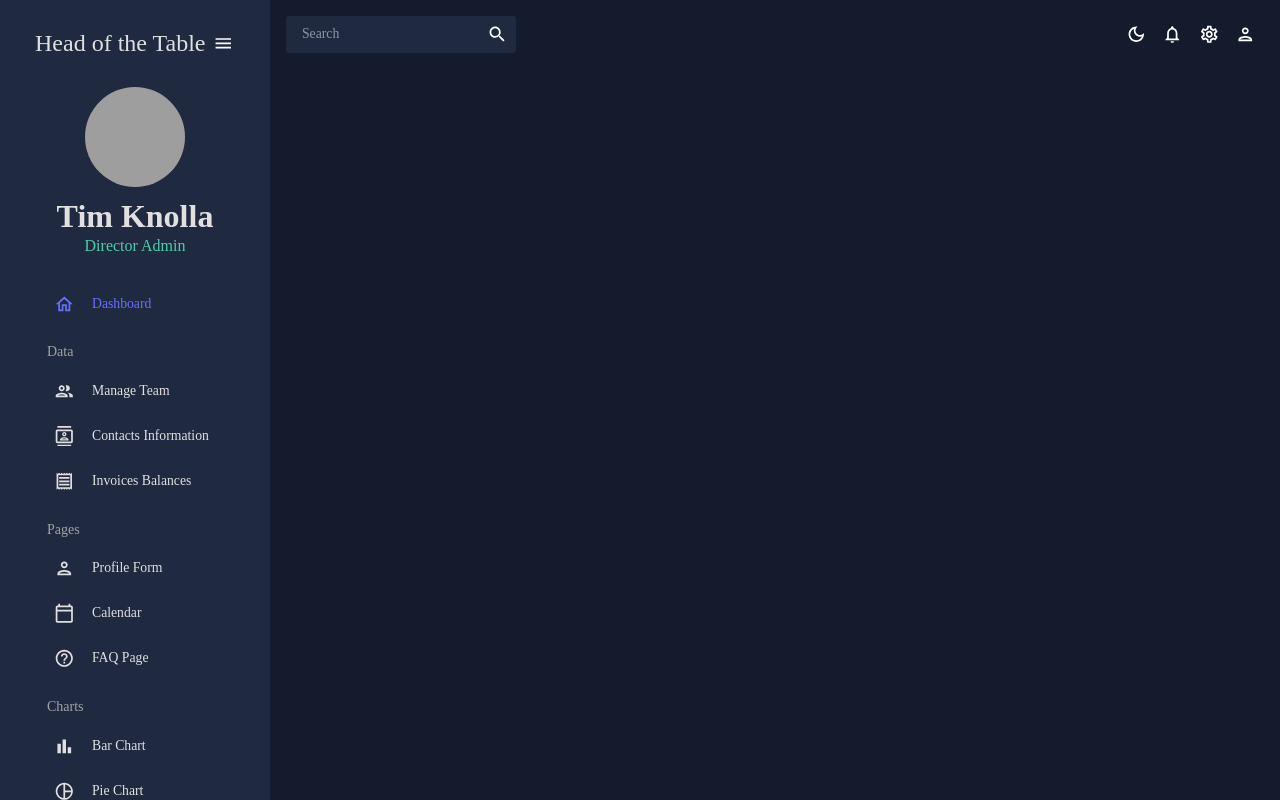
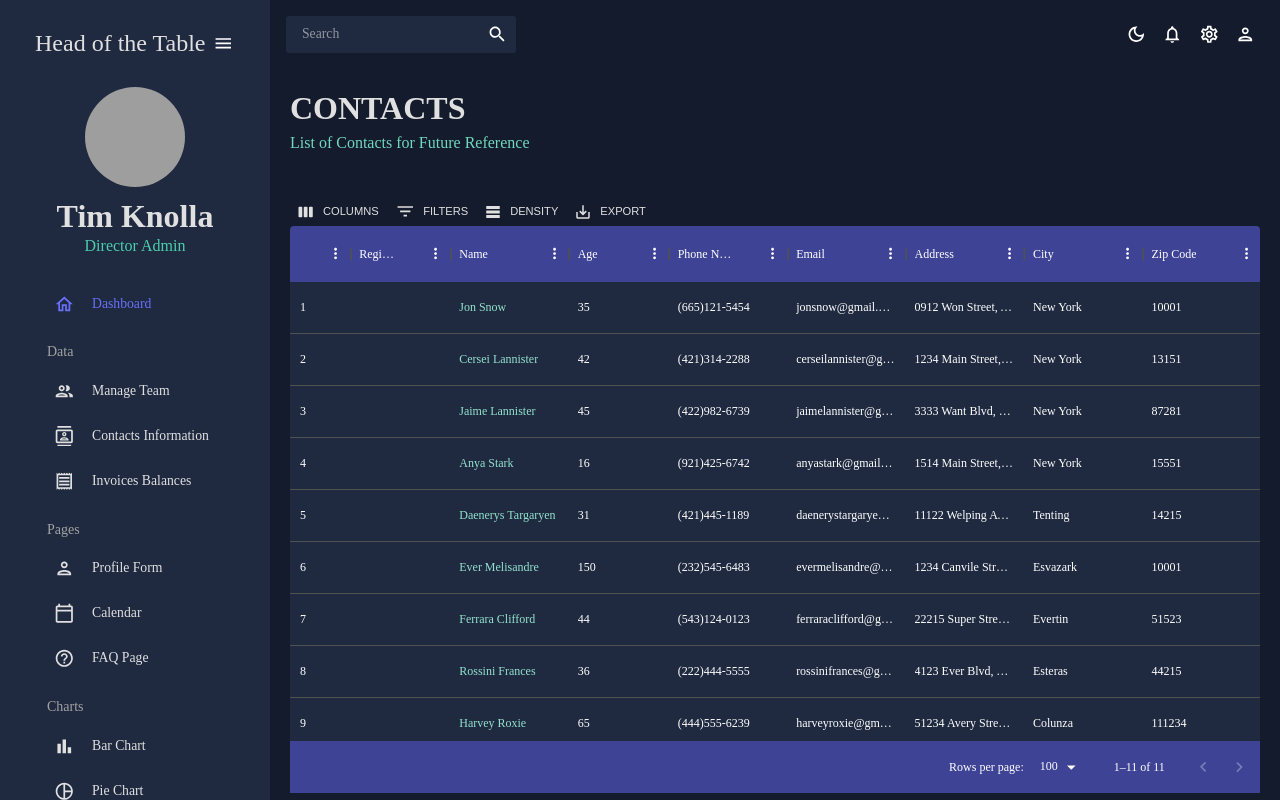
Before and after one commit to threejay20/react-admin, a React (Create React App) app: page /contacts in a window 1280 px wide. Built offline with nearby package versions, Linux system fonts and the light colour scheme; grey boxes are pictures that could not be loaded.

Commit message:
contacts sections

```diff
--- a/src/App.js
+++ b/src/App.js
@@ -1,13 +1,13 @@
 import { ColorModeContext, useMode } from './theme';
 import { CssBaseline, ThemeProvider } from '@mui/material';
-import Topbar from './scenes/global/Topbar';
+import Topbar from './scenes/global/TopBar';
 import { Route, Routes } from 'react-router-dom';
 import Dashboard from "./scenes/dashboard";
 import Sidebar from './scenes/global/SideBar';
 import { useState } from 'react';
 import Team from "./scenes/team";
 // import Invoices from "./scenes/invoices";
-// import Contacts from "./scenes/contacts";
+import Contacts from "./scenes/contacts";
 // import Bar from "./scenes/bar";
 // import Form from "./scenes/form";
 // import Line from "./scenes/line";
@@ -32,7 +32,7 @@
           <Routes>
             <Route path="/" element={<Dashboard />} />
             <Route path="/team" element={<Team />} />
-            {/* <Route path="/contacts" element={<Contacts />} /> */}
+            <Route path="/contacts" element={<Contacts />} />
             {/* <Route path="/invoices" element={<Invoices />} /> */}
             {/* <Route path="/form" element={<Form />} /> */}
             {/* <Route path="/bar" element={<Bar />} /> */}
--- /dev/null
+++ b/src/scenes/contacts/index.jsx
@@ -0,0 +1,100 @@
+import { Box } from "@mui/material";
+import { DataGrid, GridToolbar } from "@mui/x-data-grid";
+import { tokens } from "../../theme";
+import { mockDataContacts } from "../../data/mockData";
+import Header from "../../components/Header";
+import  { useTheme } from "@mui/material";
+
+
+const Contacts = () => {
+    const theme = useTheme ();
+    const colors = tokens(theme.palette.mode);
+
+    const columns = [
+        { field: "id", headerName: "ID",flex:0.5 },
+        { field: "registrarID", headerName: "Registrar ID"},
+        {
+            field : "name",
+            headerName: "Name",
+            flex: 1,
+            cellClassName: "name-column--cell",
+        },
+        {
+        field : "age",
+        headerName: "Age",
+        type: "number",
+        headerAlign: "left",
+        align: "left"
+       },
+       {
+        field : "phone",
+        headerName: "Phone Number",
+        flex: 1,
+
+       },
+       {
+        field : "email",
+        headerName: "Email",
+        flex: 1,
+       },
+       {
+        field : "address",
+        headerName: "Address",
+        flex: 1,
+       },
+       {
+        field : "city",
+        headerName: "City",
+        flex: 1,
+       },
+       {
+        field : "zipCode",
+        headerName: "Zip Code",
+        flex: 1,
+       },
+
+];
+
+    return (
+        <Box m="20px">
+            <Header title="CONTACTS" subtitle="List of Contacts for Future Reference"/>
+            <Box m="40px 0 0 0"
+            height="75vh"
+            sx={{
+                "& .MuiDataGrid-root": {
+                    border: "none",
+                },
+                "& .MuiDataGrid-cell": {
+                    borderBottom: "none"
+                },
+                "& .name-column--cell": {
+                    color: colors.greenAccent[300]
+                },
+                "& .MuiDataGrid-columnHeaders": {
+                    backgroundColor: colors.blueAccent[700],
+                    borderBottom:"none"
+                },
+                "& .MuiDataGrid-virtualScroller": {
+                    backgroundColor: colors.primary[400]
+                },
+                "& .MuiDataGrid-footerContainer": {
+                    borderTop: "none",
+                    backgroundColor: colors.blueAccent[700]
+                },
+                "& .MuiDataGrid-toolbarContainer .MuiButton-text": {
+                    color: `${colors.grey[100]} !important`
+                }
+            }}
+            >
+                <DataGrid
+                rows={mockDataContacts}
+                columns = {columns}
+                components = {{ Toolbar: GridToolbar}}
+                />
+            </Box>
+
+        </Box>
+    );
+};
+
+export default Contacts;
```
